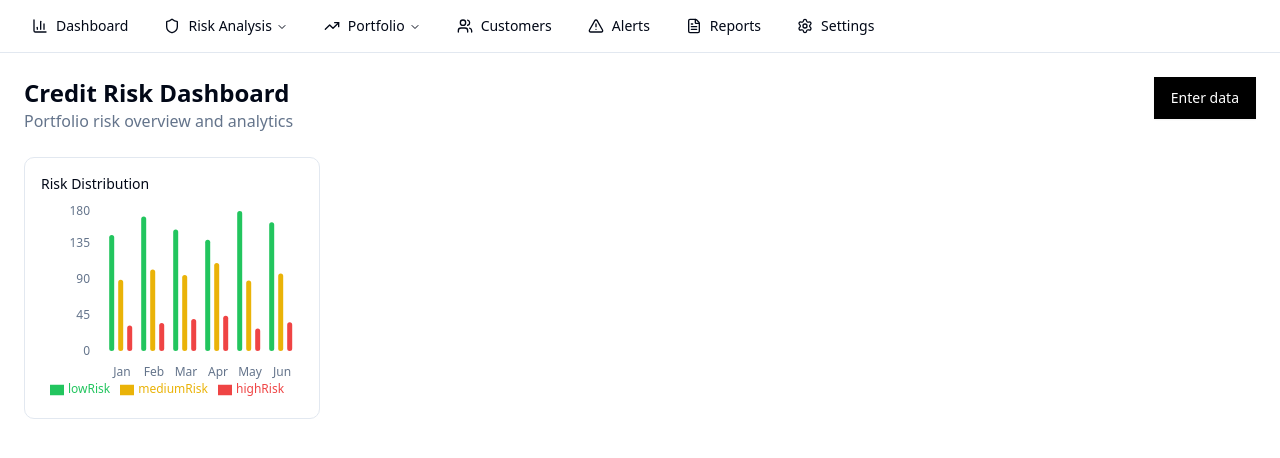
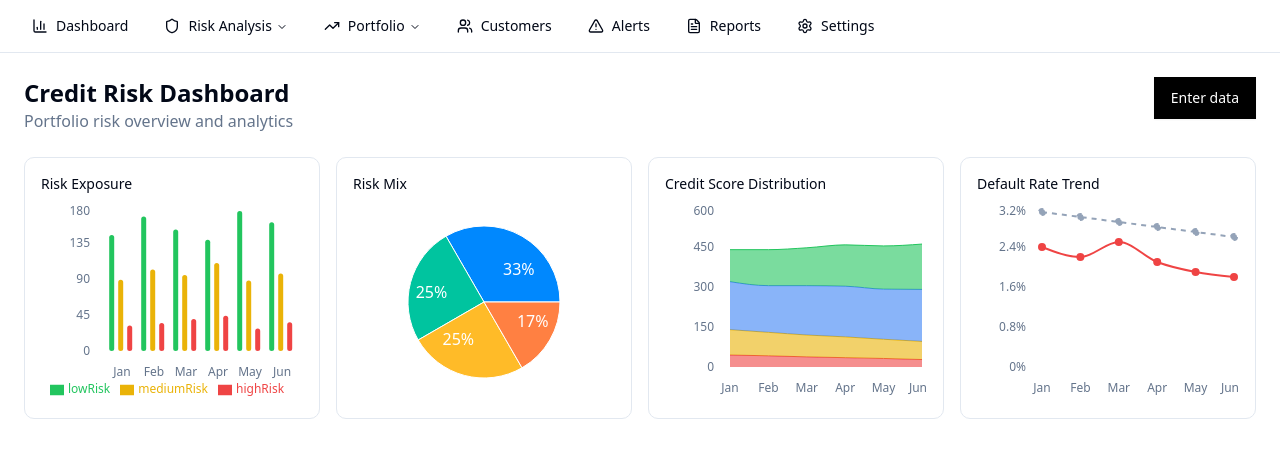
Before and after one commit to danielcoblentz/Credit-Risk-Dashboard, a React (Vite) app in the folder risk-engine/frontend/credit-dashboard/: page / in a window 1280 px wide. Shown: the top 458 px of the page. Built offline with nearby package versions, Linux system fonts and the light colour scheme.

Commit message:
feat: update Dashboard to include new chart components for risk mix, credit score distribution, and default rate trend

```diff
--- a/risk-engine/frontend/credit-dashboard/src/pages/Dashboard.tsx
+++ b/risk-engine/frontend/credit-dashboard/src/pages/Dashboard.tsx
@@ -17,6 +17,9 @@ import {
   Settings,
 } from "lucide-react";
 import { RiskBarChart } from "@/components/charts/RiskBarChart";
+import PieChartWithCustomizedLabel from '@/components/charts/PieChartWithCustomizedLabel';
+import { CreditScoreDistributionChart } from "@/components/charts/CreditScoreDistributionChart";
+import { DefaultRateTrendChart } from "@/components/charts/DefaultRateTrendChart";
 
 export default function Dashboard() {
   return (
@@ -208,17 +211,35 @@ export default function Dashboard() {
           <button type="button" className="bg-black text-white bg-brand box-border border border-transparent hover:bg-brand-strong focus:ring-4 focus:ring-brand-medium shadow-xs font-medium leading-5 rounded-base text-sm px-4 py-2.5 focus:outline-none">Enter data</button>
         </div>
 
-        {/* Charts Grid */}
         <div className="grid grid-cols-4 gap-4">
-          {/* Risk Bar Chart - Top Left, ~1/4 screen */}
           <div className="col-span-1">
             <div className="rounded-lg border bg-card p-4">
-              <h3 className="text-sm font-medium mb-2">Risk Distribution</h3>
+              <h3 className="text-sm font-medium mb-2">Risk Exposure</h3>
               <RiskBarChart />
             </div>
           </div>
+
+          <div className="col-span-1">
+            <div className="rounded-lg border bg-card p-4">
+              <h3 className="text-sm font-medium mb-2">Risk Mix</h3>
+              <PieChartWithCustomizedLabel />
+            </div>
+          </div>
+
+          <div className="col-span-1">
+            <div className="rounded-lg border bg-card p-4">
+              <h3 className="text-sm font-medium mb-2">Credit Score Distribution</h3>
+              <CreditScoreDistributionChart />
+            </div>
+          </div>
+
+          <div className="col-span-1">
+            <div className="rounded-lg border bg-card p-4">
+              <h3 className="text-sm font-medium mb-2">Default Rate Trend</h3>
+              <DefaultRateTrendChart />
+            </div>
+          </div>
         </div>
-
       </main>
     </div>
   );
```
